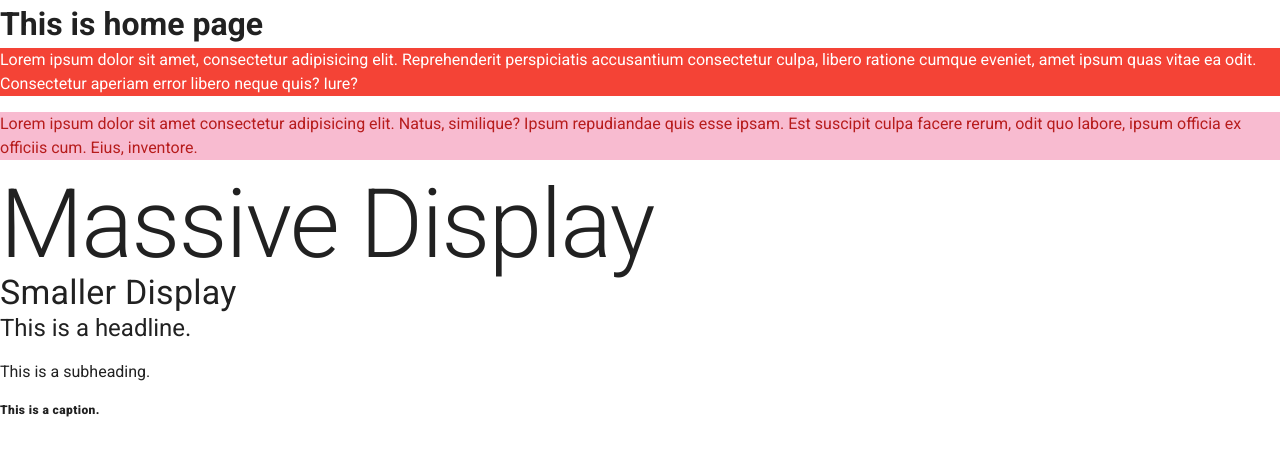
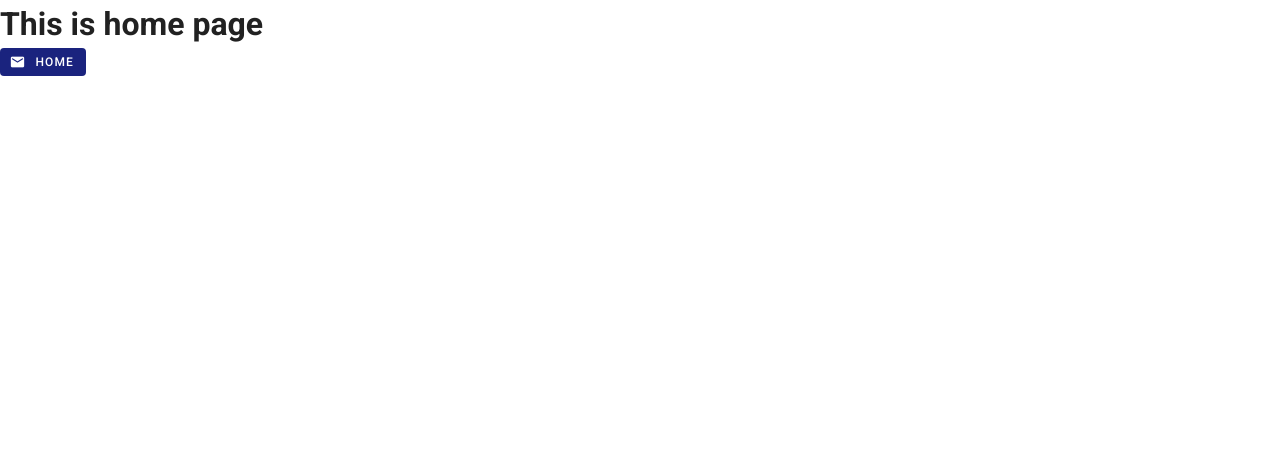
Before and after one commit to ThutaMinThway2001/Todo-app, a Vue app: page / in a window 1280 px wide. Shown: the top 456 px of the page. Built offline with nearby package versions, Linux system fonts and the light colour scheme.

Commit message:
button and icons

```diff
--- a/package.json
+++ b/package.json
@@ -9,6 +9,7 @@
   },
   "dependencies": {
     "core-js": "^3.6.5",
+    "material-design-icons-iconfont": "^6.4.2",
     "vue": "^2.6.11",
     "vue-router": "^3.2.0",
     "vuetify": "^2.6.4"
--- a/src/main.js
+++ b/src/main.js
@@ -1,12 +1,14 @@
-import Vue from 'vue'
-import App from './App.vue'
-import vuetify from './plugins/vuetify'
-import router from './router'
+import Vue from "vue";
+import App from "./App.vue";
+import vuetify from "./plugins/vuetify";
+import router from "./router";
+import "material-design-icons-iconfont/dist/material-design-icons.css";
 
-Vue.config.productionTip = false
+Vue.config.productionTip = false;
 
 new Vue({
+  iconfont: "md",
   vuetify,
   router,
-  render: h => h(App)
-}).$mount('#app')
+  render: (h) => h(App),
+}).$mount("#app");
--- a/src/views/Home.vue
+++ b/src/views/Home.vue
@@ -1,17 +1,12 @@
 <template>
   <div class="home">
     <h1>This is home page</h1>
-    <p class="red white--text">
-      Lorem ipsum dolor sit amet, consectetur adipisicing elit. Reprehenderit perspiciatis accusantium consectetur culpa, libero ratione cumque eveniet, amet ipsum quas vitae ea odit. Consectetur aperiam error libero neque quis? Iure?
-    </p>
-    <p class="pink lighten-4 red--text text--darken-4">
-      Lorem ipsum dolor sit amet consectetur adipisicing elit. Natus, similique? Ipsum repudiandae quis esse ipsam. Est suscipit culpa facere rerum, odit quo labore, ipsum officia ex officiis cum. Eius, inventore.
-    </p>
-    <h1 class="display-4">Massive Display</h1>
-    <h4 class="display-1">Smaller Display</h4>
-    <p class="headline">This is a headline.</p>
-    <p class="subheading">This is a subheading.</p>
-    <p class="caption font-weight-black">This is a caption.</p>
+    <v-btn depressed small class="indigo darken-4 white--text">
+      <v-icon left small>
+        email
+      </v-icon>
+      <span>Home</span>
+    </v-btn>
   </div>
 </template>
 
```
Also changed, not shown: 1 other file (tests, documents, lock files or other folders).
